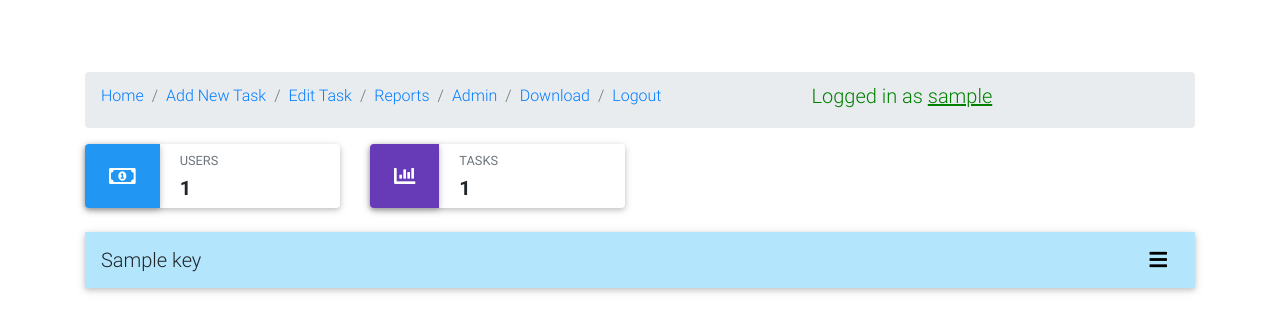
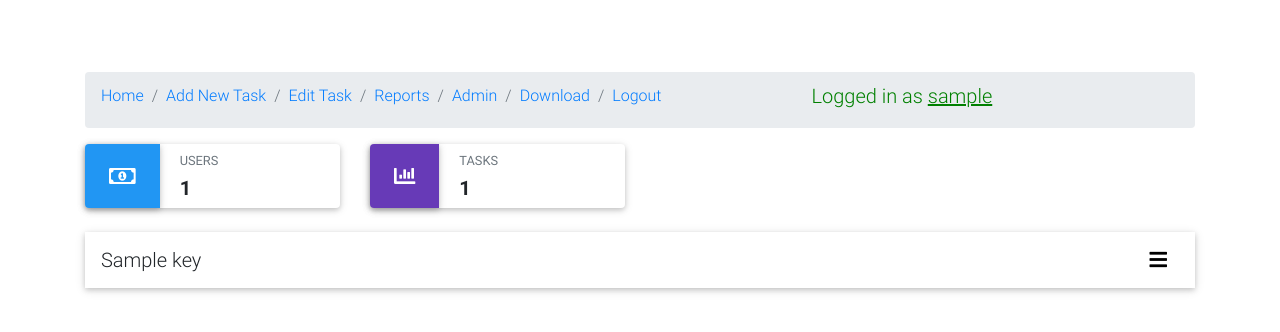
Before and after one commit to Rohitkuru/To_do_list_with_flask_and_SSO, a Flask app: template templates/admin_view.html in a window 1280 px wide. Shown: the top 332 px of the page. Run offline with Flask 2, Linux system fonts and the light colour scheme; tables that the repository leaves empty hold one stand-in row (values such as "Sample post"); the template is opened without the code that fills it: values that come from a table or form of the project are taken from there, most other values are stand-ins (such as "Sample title", 1, 10 or a date in 2020); some libraries are stand-ins or nearby versions.

Commit message:
changed color for navbar

```diff
--- a/templates/admin_view.html
+++ b/templates/admin_view.html
@@ -53,7 +53,7 @@
 
 <!--Navbar-->
   {% for key,value in data.items() %}
-        <nav class="navbar navbar-light light-blue lighten-4">
+        <nav class="navbar navbar-light navbar-1 white">
           <!-- Navbar brand -->
           <a class="navbar-brand">{{ key }}</a>
 
@@ -69,7 +69,7 @@
             <ul class="navbar-nav mr-auto">
               <li class="nav-item active">
                   {% for line in value %}
-                        <a class="nav-link"> {{ line[0] }} <span style="display:inline-block; width: 50px;"></span> {{ line[1] }} <span style="display:inline-block; width: 150px;"></span> {{ line[2] }} <span class="sr-only">(current)</span></a>
+                        <a class="nav-link"> {{ line[0] }}  <span class="sr-only">(current)</span></a>
                   {% endfor %}
                 </li>
             </ul>
```
